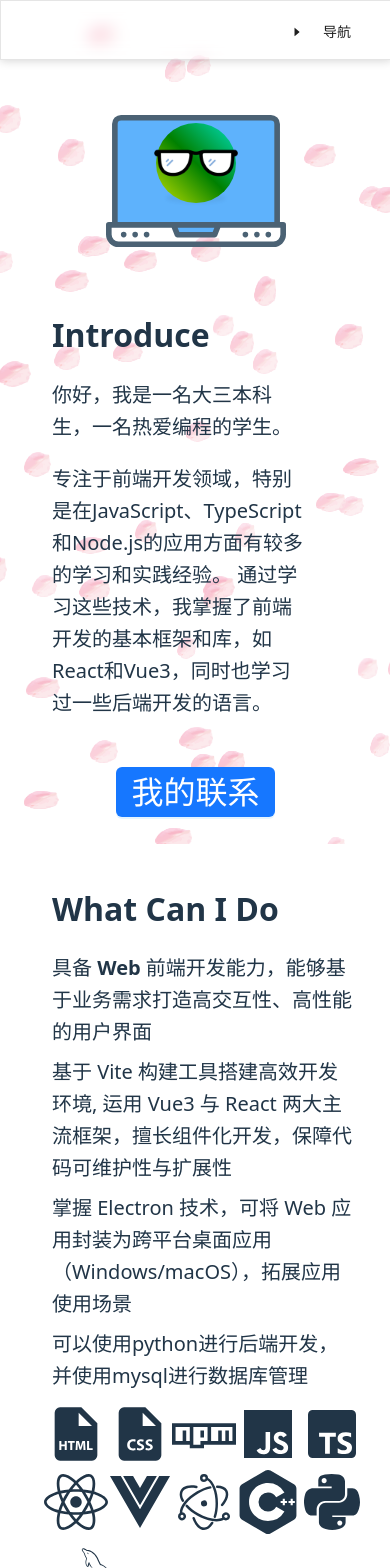
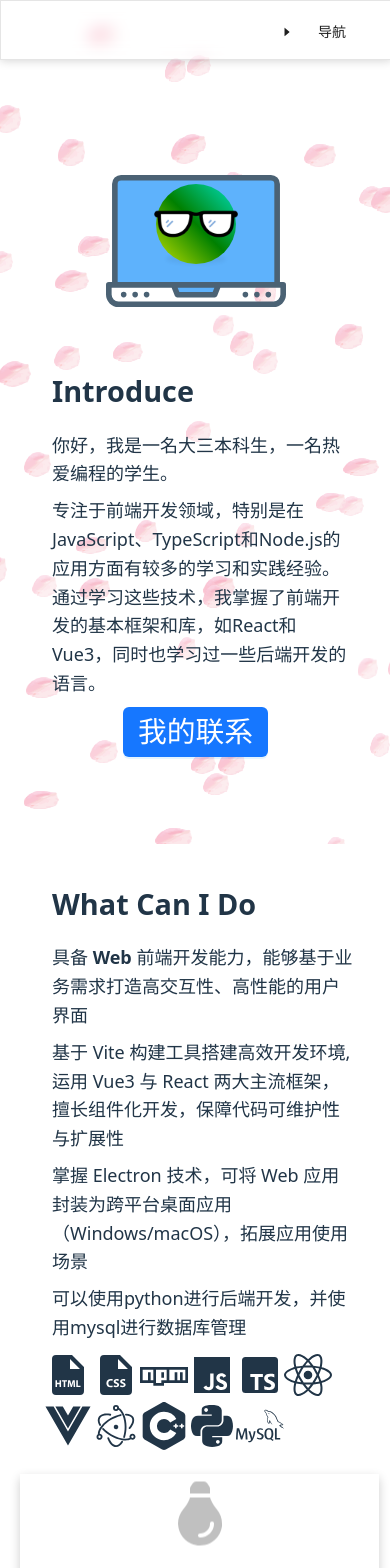
Before and after one commit to aihixi/myweb, a React (Vite) app: page / in a window 390 px wide. Shown: the top 1568 px of the page. Built offline with nearby package versions, Linux system fonts and the light colour scheme.

Commit message:
part6背景

```diff
--- a/src/components/commentcard/CommendCard.css
+++ b/src/components/commentcard/CommendCard.css
@@ -1,6 +1,7 @@
 .comment-card {
   width: 90%;
-  background: linear-gradient(135deg, #ffffff, #f8f9fa);
+  background: transparent;
+  backdrop-filter: blur(999px);
   border-radius: 12px;
   padding: 20px;
   margin-bottom: 20px;
@@ -36,7 +37,7 @@
 .comment-author {
   font-weight: 600;
   font-size: 16px;
-  color: #1e293b;
+  /* color: #1e293b; */
   display: flex;
   align-items: center;
 }
@@ -54,14 +55,14 @@
 .comment-time {
   font-size: 12px;
   color: #64748b;
-  background-color: #f1f5f9;
+  background-color: transparent;
   /* padding: 2px 8px; */
   border-radius: 20px;
 }
 
 .comment-content {
   font-size: 14px;
-  color: #334155;
+  /* color: #334155; */
   line-height: 1.6;
   /* padding-left: 16px; */
   position: relative;
--- a/src/components/contact/Contact.css
+++ b/src/components/contact/Contact.css
@@ -1,9 +1,15 @@
 .part2tag {
-    display: flex;
-    width: 100%;
-    min-width: 300px;
-    max-width: 400px;
-    height: 100px;
+  display: flex;
+  width: 100%;
+  min-width: 300px;
+  max-width: 400px;
+  aspect-ratio: 32 / 7;
+}
+
+@media (max-width: 768px) {
+  .part2tag {
+    width: 300px;
+  }
 }
 
 .part2tagstyle {
--- a/src/components/mytext/part1text/Part1Text.tsx
+++ b/src/components/mytext/part1text/Part1Text.tsx
@@ -2,18 +2,19 @@ const Part1Text: React.FC = () => {
     return (
       <div>
         <h1 style={{
-              textAlign: 'left',
-              marginLeft: '32px',
-            }}>Introduce</h1>
-        <div style={{ fontSize: '20px', lineHeight: '1.6', padding: '0 32px 32px' }}>
-          <p style={{ width: '90%', fontSize: '2rem', fontWeight: 'bold', textAlign: 'left' }}>
-            你好，我是一名大三本科生，一名热爱编程的学生。
-          </p>
-          <p style={{ width: '90%', marginBottom: '16px', fontSize: '2rem', textAlign: 'left' }}>
-            专注于前端开发领域，特别是在JavaScript、TypeScript和Node.js的应用方面有较多的学习和实践经验。
-            通过学习这些技术，我掌握了前端开发的基本框架和库，如React和Vue3，同时也学习过一些后端开发的语言。
-          </p>
-        </div>
+                textAlign: 'left',
+                marginLeft: '32px',
+            }}>Introduce
+        </h1>
+        <ul style={{ lineHeight: '1.6', padding: '0 8px', listStyle: 'none' }}>
+            <li style={{ width: '90%', paddingLeft: '24px', marginBottom: '8px', fontSize: '2rem', fontWeight: 'bold', textAlign: 'left' }}>
+                你好，我是一名大三本科生，一名热爱编程的学生。
+            </li>
+            <li style={{ width: '90%', paddingLeft: '24px', marginBottom: '8px', fontSize: '2rem', textAlign: 'left' }}>
+                专注于前端开发领域，特别是在JavaScript、TypeScript和Node.js的应用方面有较多的学习和实践经验。
+              通过学习这些技术，我掌握了前端开发的基本框架和库，如React和Vue3，同时也学习过一些后端开发的语言。
+            </li>
+        </ul>
       </div>
     )
 };
--- a/src/components/mytext/part2text/Part2Text.tsx
+++ b/src/components/mytext/part2text/Part2Text.tsx
@@ -1,3 +1,5 @@
+import { useMediaQuery } from "react-responsive";
+
 import { BiSolidFileHtml } from "react-icons/bi";
 import { BiSolidFileCss } from "react-icons/bi";
 import { BiLogoJavascript } from "react-icons/bi";
@@ -12,6 +14,10 @@ import { SiMysql } from "react-icons/si";
 
 import './Part2Text.css'
 const Part2Text: React.FC = () => {
+
+    const isMobile = useMediaQuery({ maxWidth: 768 });
+    const iconsize = isMobile ? 48 : 64
+
     return (
       <div>
         <h1 style={{
@@ -34,17 +40,17 @@ const Part2Text: React.FC = () => {
             </li>
         </ul>
         <div style={{textAlign: 'left',paddingLeft: '24px'}}>
-          <BiSolidFileHtml className='myicon' size={64} />
-          <BiSolidFileCss className='myicon' size={64} />
-          <FaNpm className='myicon' size={64} />
-          <BiLogoJavascript className='myicon' size={64} />
-          <BiLogoTypescript className='myicon' size={64} />
-          <FaReact className='myicon' size={64} />
-          <IoLogoVue className='myicon' size={64} />
-          <IoLogoElectron className='myicon' size={64} />
-          <SiCplusplus className='myicon' size={64} />
-          <FaPython className='myicon' size={64} />
-          <SiMysql className='myicon' size={64} />
+          <BiSolidFileHtml className='myicon' size={iconsize} />
+          <BiSolidFileCss className='myicon' size={iconsize} />
+          <FaNpm className='myicon' size={iconsize} />
+          <BiLogoJavascript className='myicon' size={iconsize} />
+          <BiLogoTypescript className='myicon' size={iconsize} />
+          <FaReact className='myicon' size={iconsize} />
+          <IoLogoVue className='myicon' size={iconsize} />
+          <IoLogoElectron className='myicon' size={iconsize} />
+          <SiCplusplus className='myicon' size={iconsize} />
+          <FaPython className='myicon' size={iconsize} />
+          <SiMysql className='myicon' size={iconsize} />
         </div>
       </div>
     )
--- a/src/components/newanchor/NewAnchor.css
+++ b/src/components/newanchor/NewAnchor.css
@@ -20,22 +20,6 @@
   z-index: 1000;
 }
 
-@media (max-width: 768px) {
-  .navbar {
-    height: 50px;
-    width: calc(100% - 32px);
-    padding-top: 8px;
-    padding-left: 16px;
-    padding-right: 16px;
-    align-items: start;
-  }
-}
-
-.nav-options {
-  background-color: transparent;
-  width: 90px;
-}
-
 .my-submenu-popup {
   background: transparent !important;
   border-radius: 10px;
@@ -53,9 +37,25 @@
   font-weight: bold;
 }
 
+@media (max-width: 768px) {
+  .navbar {
+    height: 50px;
+    width: calc(100% - 32px);
+    padding-top: 8px;
+    padding-left: 16px;
+    padding-right: 16px;
+    align-items: start;
+  }
+  .nav-link {
+    font-size: 2rem;
+    font-weight: normal;
+  }
+}
+
 .mobile-nav-links {
   display: flex;
   flex-direction: column; /* 垂直排列 */
+  width: 100%;
   margin-top: 8px;
   gap: 16px;             /* 每个链接之间的间距 */
 }
--- a/src/components/newanchor/NewAnchor.tsx
+++ b/src/components/newanchor/NewAnchor.tsx
@@ -115,7 +115,7 @@ const NewAchor: React.FC = () => {
             expandIcon={({ isActive }) => (
               <CaretRightOutlined rotate={isActive ? 90 : 0} />
             )}
-            style={{ backgroundColor: 'transparent', width: '100px' }}
+            style={{ backgroundColor: 'transparent', width: '110px' }}
           >
             <Collapse.Panel header="导航" key="nav">
               <div className="mobile-nav-links">
--- a/src/index.css
+++ b/src/index.css
@@ -16,7 +16,7 @@
 
 @media (max-width: 768px) {
   :root {
-    font-size: 10px;
+    font-size: 9px;
   }
 }
 
--- a/src/views/part6/Part6.css
+++ b/src/views/part6/Part6.css
@@ -18,8 +18,7 @@
   display: flex;
   flex-direction: column;
   width: 100%;
-  background-color: transparent;
-  backdrop-filter: blur(10px);
+  border-radius: 12px;
 }
 
 .textinput {
@@ -29,13 +28,36 @@
   row-gap: 16px;
   padding: 32px;
   box-sizing: border-box;
-  background-color: transparent;
-  backdrop-filter: blur(10px);
+  background: linear-gradient(
+    135deg,
+    rgba(252, 0, 255, 0.08),   /* 紫色 30% 透明 */
+    rgba(0, 219, 222, 0.08)    /* 蓝绿色 30% 透明 */
+  );
+  backdrop-filter: blur(999px);
+  border-radius: 12px;
 }
 
 .sendbutton {
   width: 100%;
+  background: linear-gradient(
+    135deg,
+    rgba(252, 0, 255, 0.08),   /* 紫色 30% 透明 */
+    rgba(0, 219, 222, 0.08)    /* 蓝绿色 30% 透明 */
+  );
+  color: CanvasText;
   border: 0;
+}
+
+.sendbutton:hover {
+  background: linear-gradient(
+    135deg,
+    rgba(252, 0, 255, 0.08),   /* 紫色 30% 透明 */
+    rgba(0, 219, 222, 0.08)    /* 蓝绿色 30% 透明 */
+  ) !important;
+  color: CanvasText !important;
+  box-shadow: 0 0 10px rgba(0, 0, 0, 0.1);
+  transform:
+    translate(0, -3px);
 }
 
 .sendbutton:focus {
@@ -55,8 +77,12 @@
   flex-direction: column;
   align-items: center;
   width: 100%;
-  background-color: transparent;
-  backdrop-filter: blur(10px);
+  background: linear-gradient(
+    135deg,
+    rgba(252, 0, 255, 0.08),   /* 紫色 30% 透明 */
+    rgba(0, 219, 222, 0.08)    /* 蓝绿色 30% 透明 */
+  );
+  backdrop-filter: blur(999px);
   border-radius: 12px;
   padding: 20px;
   box-sizing: border-box;
@@ -116,4 +142,11 @@
   align-items: center;
   justify-content: center;
   margin-top: 20px;
+  background: linear-gradient(
+    135deg,
+    rgba(252, 0, 255, 0.08),   /* 紫色 30% 透明 */
+    rgba(0, 219, 222, 0.08)    /* 蓝绿色 30% 透明 */
+  );
+  backdrop-filter: blur(999px);
+  border-radius: 12px;
 }
--- a/src/views/part6/Part6.tsx
+++ b/src/views/part6/Part6.tsx
@@ -17,10 +17,10 @@ const Part6: React.FC = () => {
         <div className='part6body'>
           <div className='part6bodyleft'>
             <div className='textinput'>
-              <h2>Do a comment</h2>
+              <h2 style={{fontSize: '24px'}}>Do a comment</h2>
               <div style={{display: 'flex', columnGap: '16px', background: 'transparent'}}>
                 <IoPersonCircleSharp size={32} />
-                <input type="text" placeholder='Name' style={{width: '100%', height: '32px', background: 'transparent', border: 'none', outline: 'none'}} />
+                <input placeholder='Name' style={{width: '100%', height: '32px', background: 'transparent', border: 'none', outline: 'none', fontSize: '16px', fontFamily: 'inherit',}} />
               </div>
               <div style={{display: 'flex', columnGap: '16px', background: 'transparent'}}>
                 <TiDocumentText size={32} />
@@ -33,7 +33,10 @@ const Part6: React.FC = () => {
                     border: 'none',
                     outline: 'none',
                     resize: 'none',   // 禁止拖拽缩放
-                    fontSize: '16px'  // 可选：让字体更舒服
+                    fontSize: '16px', // 改为使用em单位以匹配全局字体设置
+                    fontFamily: 'inherit', // 继承字体族
+                    paddingTop: '8px',
+                    paddingBottom: '8px'
                   }}
                 />
               </div>
@@ -48,7 +51,7 @@ const Part6: React.FC = () => {
           </div>
           <div className='part6bodyright'>
             <div>
-              <h2>Commends</h2>
+              <h2 style={{fontSize: '24px'}}>Commends</h2>
             </div>
             <div className='commends'>
               <CommendCard />
```
